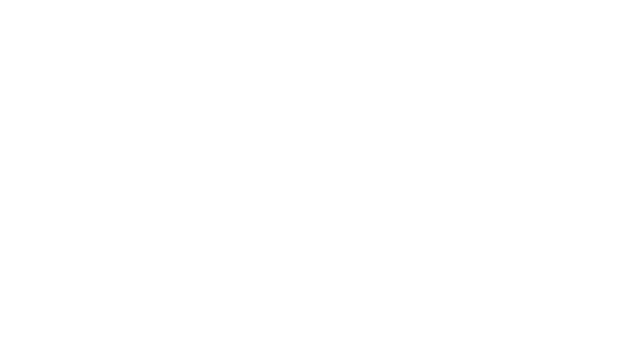
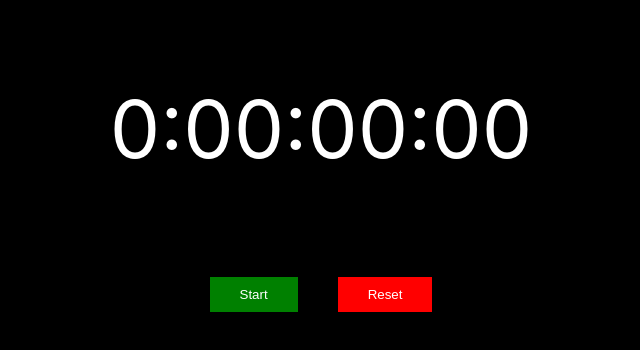
Before and after one commit to dingjamesj/mindbet, a React (Create React App) app in the folder app/: page / in a window 1280 px wide. Shown: the top 350 px of the page, without its empty margins (319-959 px from the left). Built offline with nearby package versions, Linux system fonts and the light colour scheme.

Commit message:
stopwatch logic

```diff
--- a/app/src/components/stopwatch/Stopwatch.css
+++ b/app/src/components/stopwatch/Stopwatch.css
@@ -1,2 +1,30 @@
-.Stopwatch {
+body {
+  background-color: #000;
 }
+
+.stopwatch-time {
+  text-align: center;
+  color: #fff;
+  font-size: 80px;
+}
+
+.stopwatch-buttons {
+  display: flex;
+  justify-content: center;
+}
+
+.stopwatch-buttons button {
+  margin: 20px;
+  border: none;
+  padding: 10px 30px;
+  cursor: pointer;
+  color: #fff;
+}
+
+.stopwatch-buttons button:first-child {
+  background-color: green;
+}
+
+.stopwatch-buttons button:last-child {
+  background-color: red;
+}
--- a/app/src/components/stopwatch/Stopwatch.js
+++ b/app/src/components/stopwatch/Stopwatch.js
@@ -1,10 +1,53 @@
-import React, { useState } from "react";
+import React, { useState, useEffect } from "react";
 import "./Stopwatch.css";
 
 const Stopwatch = () => {
+  // state for storing time
+  const [time, setTime] = useState(0);
 
+  // state to check if stopwatch is running
+  const [isRunning, setIsRunning] = useState(false);
 
-  return <div className="Stopwatch"></div>;
+  useEffect(() => {
+    let intervalId;
+    if (isRunning) {
+      intervalId = setInterval(() => setTime(time + 1), 10);
+    }
+    return () => clearInterval(intervalId);
+  }, [isRunning, time]);
+
+  const hours = Math.floor(time / 360000);
+  const minutes = Math.floor((time & 360000) / 6000);
+  const seconds = Math.floor((time % 6000) / 100);
+  const milliseconds = time % 100;
+
+  // Method: start/stop timer
+  const startAndStop = () => {
+    setIsRunning(!isRunning);
+  };
+
+  // Method: reset timer
+  const reset = () => {
+    setTime(0);
+  };
+
+  return (
+    <div className="stopwatch-container">
+      <p className="stopwatch-time">
+        {hours}:{minutes.toString().padStart(2, "0")}:
+        {seconds.toString().padStart(2, "0")}:
+        {milliseconds.toString().padStart(2, "0")}
+      </p>
+      <div className="stopwatch-buttons">
+        <button className="stopwatch-button" onClick={startAndStop}>
+          {isRunning ? "Stop" : "Start"}
+        </button>
+        <button className="stopwatch-button" onClick={reset}>
+          Reset
+        </button>
+      </div>
+    </div>
+  );
 };
 
 export default Stopwatch;
```
